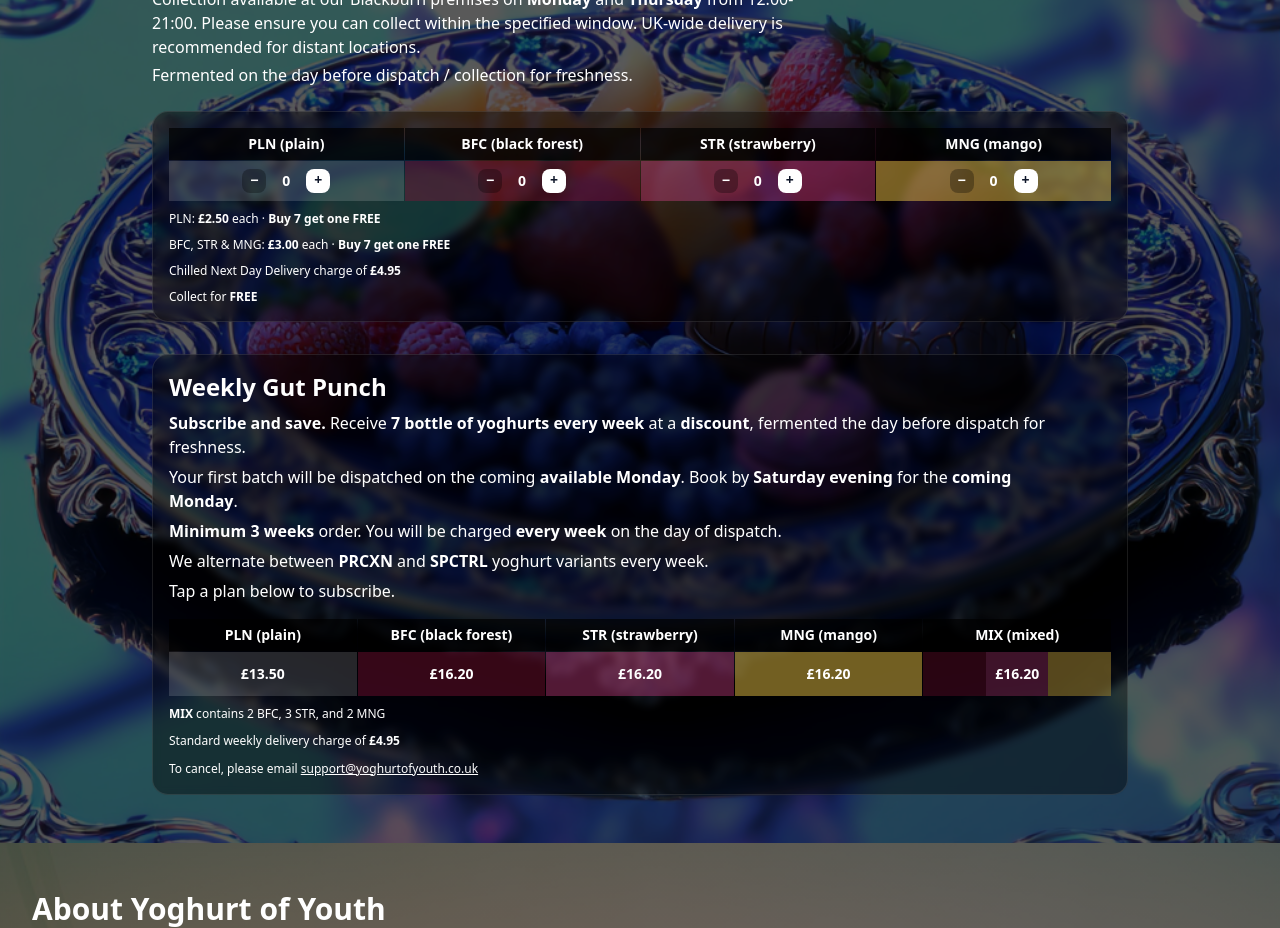
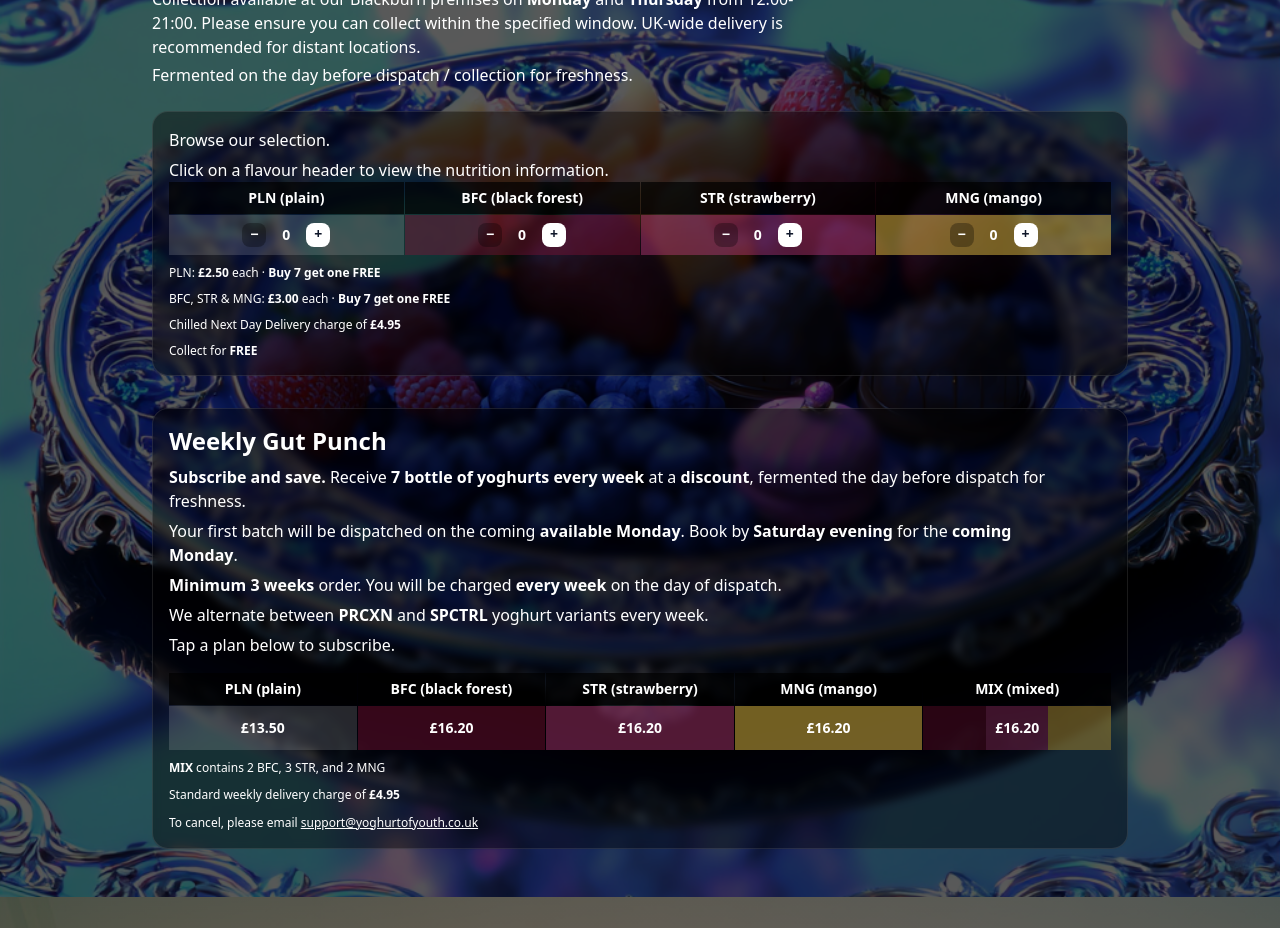
Before and after one commit to ZainAkuji/Yoghurt-of-Youth, a React (Vite) app: page / in a window 1280 px wide. Shown: the part 1440-2368 px from the top of the page. Built offline with nearby package versions, Linux system fonts and the light colour scheme.

Commit message:
Update App.tsx

```diff
--- a/src/App.tsx
+++ b/src/App.tsx
@@ -632,6 +632,7 @@ export default function App(){
   const [cart, setCart] = useState<Record<string,number>>(()=>{ try{ return JSON.parse(localStorage.getItem("yoy_cart") || "{}"); }catch{ return {}; }});
   const [drawerOpen, setDrawerOpen] = useState(false);
   const [reserveOpen, setReserveOpen] = useState(false);
+  const [nutritionModal, setNutritionModal] = React.useState<null | { title: string; src: string }>(null);
 
   useEffect(()=>{ localStorage.setItem("yoy_cart", JSON.stringify(cart)); }, [cart]);
 
@@ -959,22 +960,31 @@ export default function App(){
                 </div>
 
                 <div className="mt-6 bg-black/40 rounded-2xl border border-white/10 p-3 sm:p-4 backdrop-blur-sm">
+                  <div className="text-sm sm:text-base text-white max-w-4xl space-y-1.5">
+                    <p>Browse our selection.</p>
+                    <p>Click on a flavour header to view the nutrition information.</p>
+                  </div>
+
                   {/* 2-row cards per flavour: header + controls */}
                   <div className="grid grid-cols-2 sm:grid-cols-4 gap-px text-sm text-white">
                     {[
-                      { id: ids.PLN, label: "PLN (plain)", bg: "bg-white/15" },
-                      { id: ids.BFC, label: "BFC (black forest)", bg: "bg-rose-900/40" },
-                      { id: ids.STR, label: "STR (strawberry)", bg: "bg-pink-500/35" },
-                      { id: ids.MNG, label: "MNG (mango)", bg: "bg-amber-300/45" },
+                      { id: ids.PLN, label: "PLN (plain)", bg: "bg-white/15", nutritionSrc: "/pln_nutrition.png" },
+                      { id: ids.BFC, label: "BFC (black forest)", bg: "bg-rose-900/40", nutritionSrc: "/bfc_nutrition.png" },
+                      { id: ids.STR, label: "STR (strawberry)", bg: "bg-pink-500/35", nutritionSrc: "/str_nutrition.png" },
+                      { id: ids.MNG, label: "MNG (mango)", bg: "bg-amber-300/45", nutritionSrc: "/mng_nutrition.png" },
                     ].map((f) => {
                       const currentQty = qty(f.id);
 
                       return (
                         <div key={f.id} className="grid grid-rows-[auto,auto] gap-px">
                           {/* header cell */}
-                          <div className="bg-black/70 px-2 py-1.5 font-semibold text-center">
+                          <button
+                            type="button"
+                            onClick={() => setNutritionModal({ title: `${f.label} – Nutrition`, src: f.nutritionSrc })}
+                            className="bg-black/70 px-2 py-1.5 font-semibold text-center hover:bg-black/60 transition"
+                          >
                             {f.label}
-                          </div>
+                          </button>
 
                           {/* controls cell */}
                           <div
@@ -1187,6 +1197,19 @@ export default function App(){
           })()}
         </div>
       </section>
+
+      {nutritionModal && (
+        <Modal
+          title={nutritionModal.title}
+          onClose={() => setNutritionModal(null)}
+        >
+          <img
+            src={nutritionModal.src}
+            alt={nutritionModal.title}
+            className="w-full rounded-xl border border-white/15"
+          />
+        </Modal>
+      )}
 
 
       {/* About */}
```
